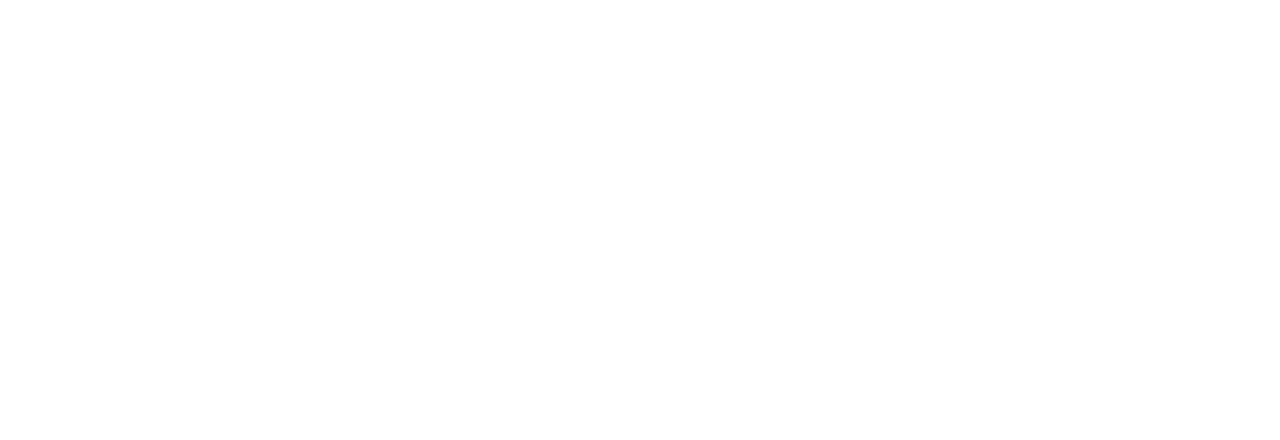
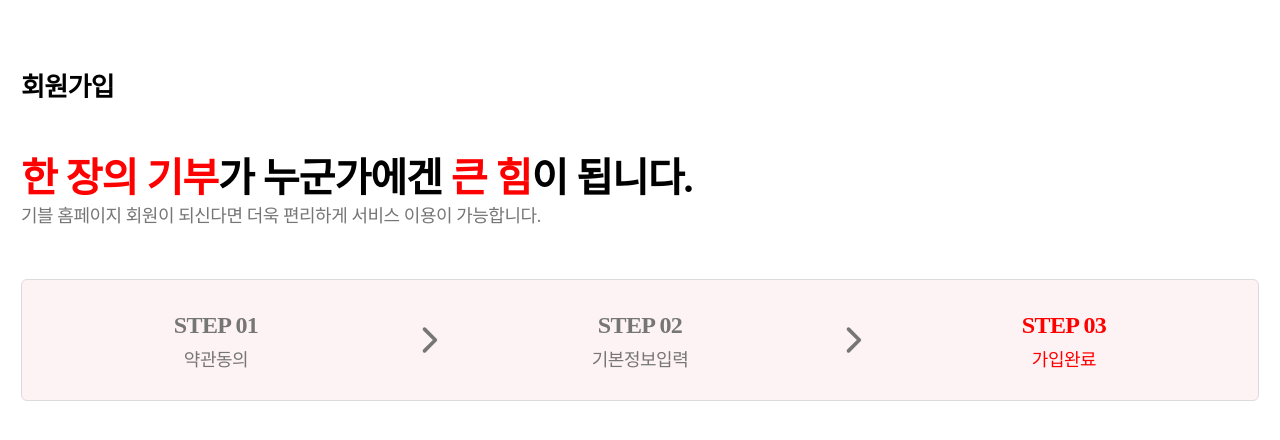
Before and after one commit to Likelion-YeungNam-Univ/12th-gibble-web, a React (Create React App) app in the folder gible/: page / in a window 1280 px wide. Shown: the top 440 px of the page. Built offline with nearby package versions, Linux system fonts and the light colour scheme.

Commit message:
feat: SignUp03 추가

```diff
--- a/gible/src/App.js
+++ b/gible/src/App.js
@@ -1,5 +1,11 @@
+import SignUp03 from "./pages/SignUp03";
+
 function App() {
-  return <></>;
+  return (
+    <>
+      <SignUp03 />
+    </>
+  );
 }
 
 export default App;
--- /dev/null
+++ b/gible/src/index.css
@@ -0,0 +1,4 @@
+@font-face {
+  font-family: "Pretendard-Regular";
+  src: url("./assets/Pretendard-Regular.woff");
+}
--- /dev/null
+++ b/gible/src/pages/SignUp03.js
@@ -0,0 +1,146 @@
+import React from "react";
+import styled from "styled-components";
+
+const SignUp03 = () => {
+  return (
+    <Box>
+      <Center>
+        <TitleBox>
+          <Title>회원가입</Title>
+          <SubTitle>
+            <span style={{ color: "red" }}>한 장의 기부</span>가 누군가에겐
+            <span style={{ color: "red" }}> 큰 힘</span>이 됩니다.
+          </SubTitle>
+          <Description>
+            기블 홈페이지 회원이 되신다면 더욱 편리하게 서비스 이용이
+            가능합니다.
+          </Description>
+        </TitleBox>
+        <StepBox>
+          <StepTextBox>
+            <StepText>STEP 01</StepText>
+            <StepDescription>약관동의</StepDescription>
+          </StepTextBox>
+          <svg
+            xmlns="http://www.w3.org/2000/svg"
+            width="36"
+            height="36"
+            viewBox="0 0 36 36"
+            fill="none"
+          >
+            <path
+              d="M14.4869 28.8652L25.3521 18L14.4869 7.13485"
+              stroke="#767676"
+              stroke-width="3.62173"
+              stroke-linecap="round"
+              stroke-linejoin="round"
+            />
+          </svg>
+          <StepTextBox>
+            <StepText>STEP 02</StepText>
+            <StepDescription>기본정보입력</StepDescription>
+          </StepTextBox>
+          <svg
+            xmlns="http://www.w3.org/2000/svg"
+            width="36"
+            height="36"
+            viewBox="0 0 36 36"
+            fill="none"
+          >
+            <path
+              d="M14.4869 28.8652L25.3521 18L14.4869 7.13485"
+              stroke="#767676"
+              stroke-width="3.62173"
+              stroke-linecap="round"
+              stroke-linejoin="round"
+            />
+          </svg>
+          <StepTextBox style={{ color: "red" }}>
+            <StepText>STEP 03</StepText>
+            <StepDescription>가입완료</StepDescription>
+          </StepTextBox>
+        </StepBox>
+      </Center>
+    </Box>
+  );
+};
+
+export default SignUp03;
+
+const Box = styled.div`
+  padding: 5% 15%;
+  display: flex;
+  justify-content: center;
+`;
+
+const Center = styled.div``;
+
+const TitleBox = styled.div`
+  margin-bottom: 50px;
+`;
+
+const Title = styled.div`
+  font-size: 26px;
+  font-style: normal;
+  font-weight: 700;
+  line-height: var(--24, 34px); /* 130.769% */
+  letter-spacing: -0.65px;
+  margin-bottom: 50px;
+`;
+
+const SubTitle = styled.div`
+  font-size: 40px;
+  font-style: normal;
+  font-weight: 600;
+  line-height: var(--36, 48px); /* 120% */
+  letter-spacing: -1px;
+  /* margin-bottom: 8px; */
+`;
+
+const Description = styled.div`
+  color: #767676;
+  font-size: 18px;
+  font-style: normal;
+  font-weight: 500;
+  line-height: var(--18, 26px); /* 144.444% */
+  letter-spacing: -0.45px;
+`;
+
+const StepBox = styled.div`
+  color: #767676;
+  border-radius: 6px;
+  border: 1px solid #dbdbdb;
+  background: #fef3f4;
+  display: flex;
+  justify-content: space-between;
+  align-items: center;
+`;
+
+const StepTextBox = styled.div`
+  display: flex;
+  width: 388px;
+  height: 120px;
+  flex-direction: column;
+  justify-content: center;
+  align-items: center;
+  gap: 5px;
+  flex-shrink: 0;
+`;
+
+const StepText = styled.div`
+  text-align: center;
+  font-size: 24px;
+  font-style: normal;
+  font-weight: 600;
+  line-height: var(--24, 34px); /* 141.667% */
+  letter-spacing: -0.6px;
+`;
+
+const StepDescription = styled.div`
+  text-align: center;
+  font-size: 18px;
+  font-style: normal;
+  font-weight: 500;
+  line-height: var(--18, 26px); /* 144.444% */
+  letter-spacing: -0.45px;
+`;
```
